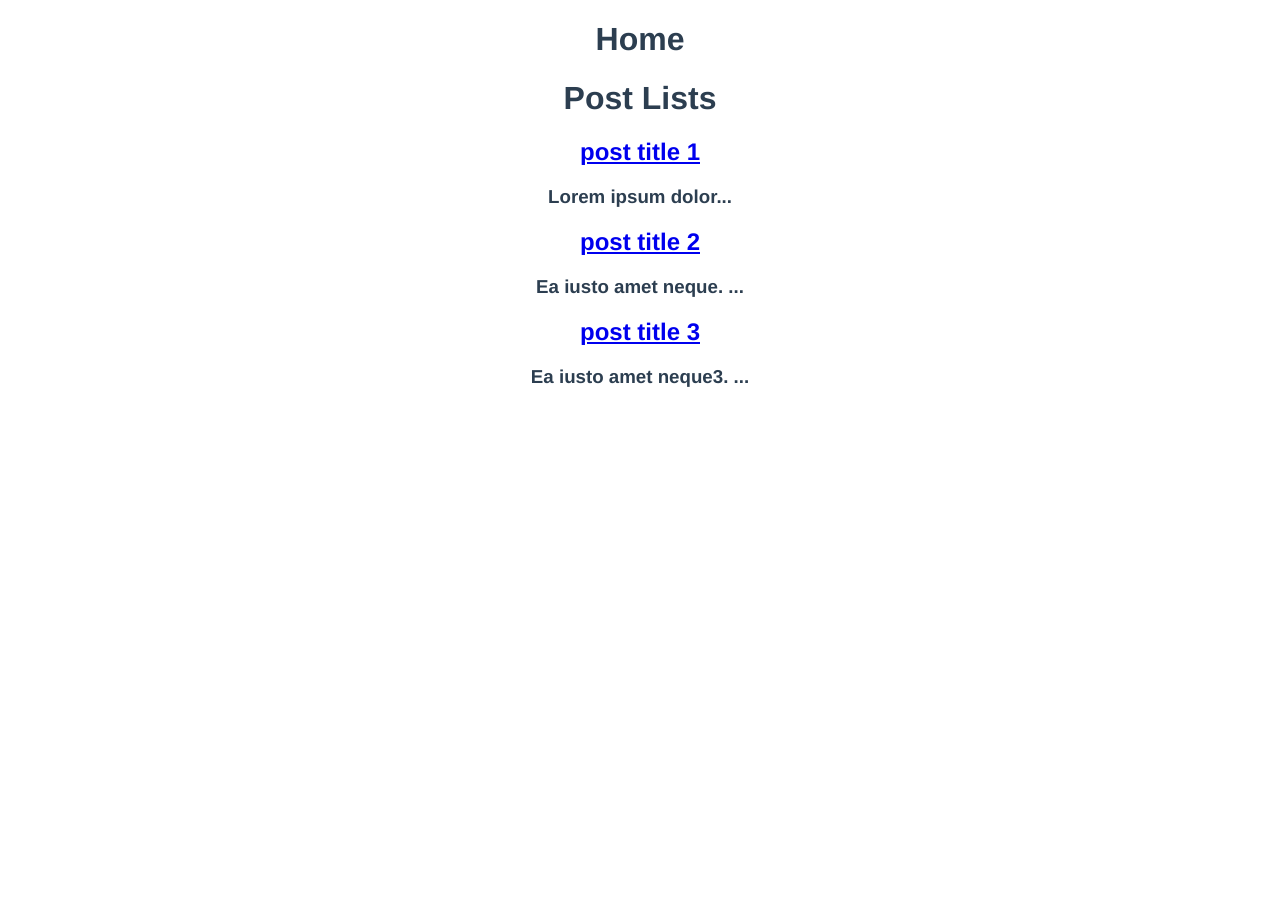
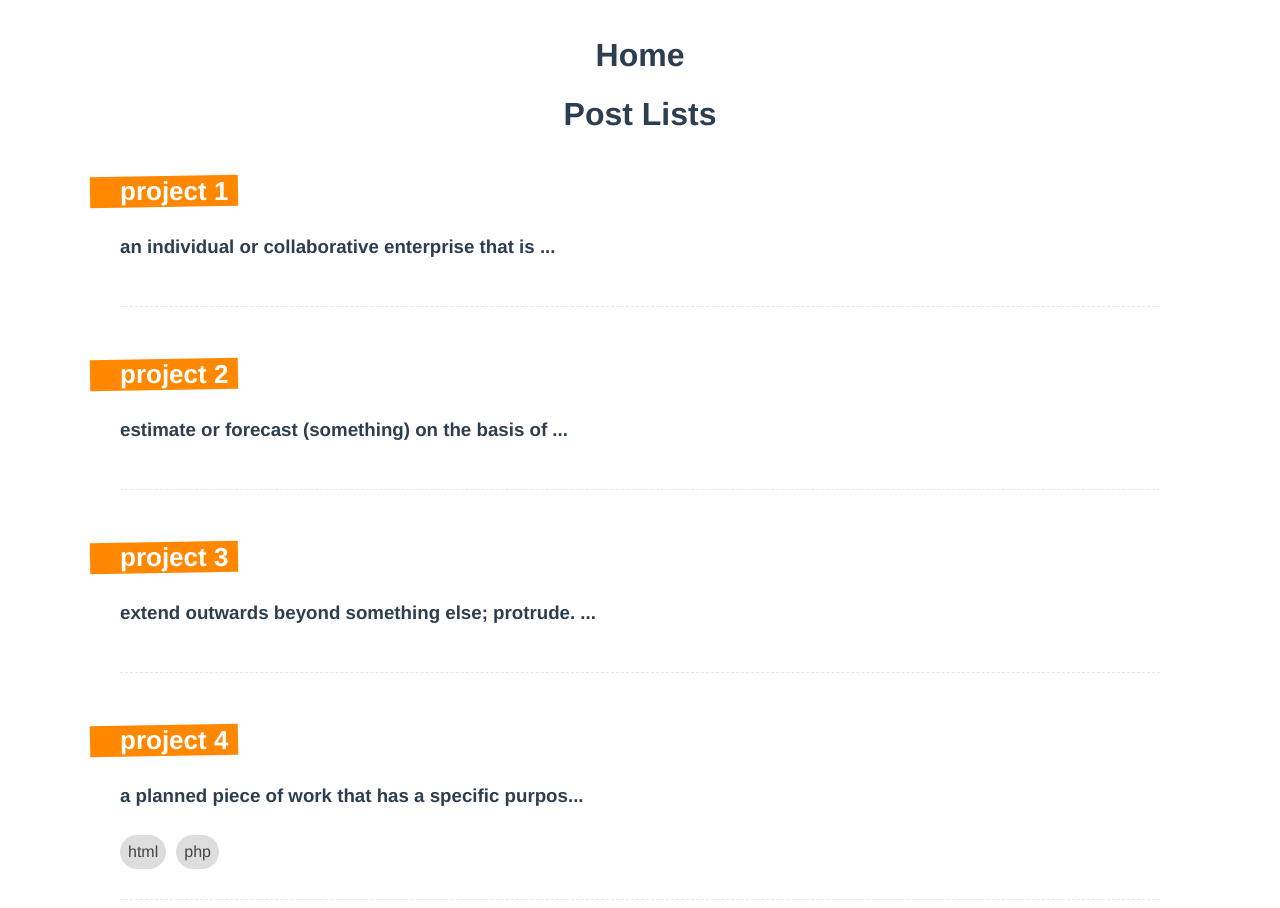
Before and after one commit to DanteThuta/composition-vue, a Vue app: page / in a window 1280 px wide. Shown: the top 908 px of the page. Before the commit the page ends 800 px from the top, so only its background shows below. Built offline with nearby package versions, Linux system fonts and the light colour scheme; data requests are answered from the project's data file.

Commit message:
Creating Post Backend

```diff
--- a/database/db.json
+++ b/database/db.json
@@ -1,20 +1,28 @@
 {
-    "posts":[
-
+  "posts": [
     {
-            "title": "post title 1" ,
-            "content": "Lorem ipsum dolor",
+      "title": "project 1",
+      "content": "an individual or collaborative enterprise that is carefully planned to achieve a particular aim.",
       "id": 1
     },
     {
-             "title": "post title 2" ,
-             "content": " Ea iusto amet neque. ",
+      "title": "project 2",
+      "content": " estimate or forecast (something) on the basis of present trends or data.. ",
       "id": 2
     },
     {
-            "title": "post title 3" ,
-            "content": " Ea iusto amet neque3. ",
+      "title": "project 3",
+      "content": " extend outwards beyond something else; protrude. ",
       "id": 3
+    },
+    {
+      "title": "project 4 ",
+      "content": "a planned piece of work that has a specific purpose (such as to find information or to make)",
+      "tags": [
+        "html",
+        "php"
+      ],
+      "id": 4
     }
   ]
 }
--- a/src/App.vue
+++ b/src/App.vue
@@ -11,7 +11,6 @@
   font-family: Avenir, Helvetica, Arial, sans-serif;
   -webkit-font-smoothing: antialiased;
   -moz-osx-font-smoothing: grayscale;
-  text-align: center;
   color: #2c3e50;
 }
 
--- a/src/components/SinglePost.vue
+++ b/src/components/SinglePost.vue
@@ -1,8 +1,13 @@
 <template>
-      <router-link :to="{name:'Detail',params:{id:post.id}}">
-           <h2> {{post.title}}</h2>
-      </router-link>
-      <h3>{{cutContent}}</h3>
+      <div class="post">
+            <router-link :to="{name:'Detail',params:{id:post.id}}">
+                 <h2> {{post.title}}</h2>
+            </router-link>
+            <h3>{{cutContent}}</h3>
+            <div v-for="tag in post.tags" :key="tag" class="pill">
+                {{tag}}
+            </div>
+      </div>
 </template>
 
 <script>
@@ -22,5 +27,43 @@ export default {
 </script>
 
 <style>
+    .post{
+        margin: 0 80px 30px;
+        padding-bottom: 30px;
+        border-bottom: 1px dashed #e7e7e7;
 
+    }
+
+    .post h2{
+        display: inline-block;
+        position: relative;
+        font-size: 26px;
+        color: white;
+        margin-bottom: 10px;
+        max-width: 400px;
+    }
+
+    .post h2::before{
+        content: '';
+        display: block;
+        width: 100%;
+        height: 100%;
+        background-color: #ff8800;
+
+        position: absolute;
+        z-index: -1;
+        padding-right: 40px;
+        left: -30px;
+        transform: rotateZ(-1deg);
+
+    }
+    .pill{
+        display: inline-block;
+        margin: 10px 10px 0 0;
+        color: #444;
+        background-color: #ddd;
+        padding: 8px;
+        border-radius: 20px;
+        font-size: 16px;
+    }
 </style>
--- a/src/views/Create.vue
+++ b/src/views/Create.vue
@@ -1,6 +1,8 @@
 <template>
   <h1>Create</h1>
-  <form>
+  <form @submit.prevent="addPost">
+
+    <h1>Create Form</h1>
     <label>Title</label>
     <input type="text" required v-model="title">
 
@@ -33,13 +35,31 @@ export default {
             tag.value = '';
         }
 
-        return {title,content,tag,tags,enableKeyDown};
+        let addPost=async()=>{
+            await fetch('http://localhost:3000/posts',{
+                method:"POST",
+                headers:{
+                    "Content-type" : "application/json"
+                },
+                body:JSON.stringify(
+                    {
+                        title:title.value,
+                        content: content.value,
+                        tags: tags.value //[]As Array
+                    }
+                )
+            })
+        }
+
+        return {title,content,tag,tags,enableKeyDown,addPost};
     }
 }
 </script>
 
 <style>
-
+    h1{
+        text-align: center;
+    }
 
     form{
         font-family: sans-serif;
@@ -54,7 +74,11 @@ export default {
         width: 100%;
         padding: 10px;
         box-sizing: border-box;
-        border: 1px solid #eee;
+        /* border: 1px solid #eee; */
+        border: 0;
+        background-color: transparent;
+        border-bottom: 1px solid #272727;
+
     }
 
     textarea{
@@ -64,9 +88,13 @@ export default {
     label{
         display: inline-block;
         background-color: #ff8800;
+        padding: 8px;
+        border-radius: 20px;
+        font-weight: bold;
+        /* transform: rotate(2deg); */
+    }
 
-        transform: rotate(2deg);
-    }
+
     button{
 
         display: block;
@@ -79,6 +107,8 @@ export default {
         font-size: 18px;
 
         text-align: center;
+
+        cursor: pointer;
     }
 
     .pill{
--- a/src/views/Home.vue
+++ b/src/views/Home.vue
@@ -115,3 +115,11 @@ export default {
   }
 }
 </script>
+
+<style>
+  .home{
+    max-width: 1200px;
+    margin: 0 auto;
+    padding: 8px  ;
+  }
+</style>
```
Also changed, not shown: note.txt. Lines whose indentation alone changed are shown as unchanged.
